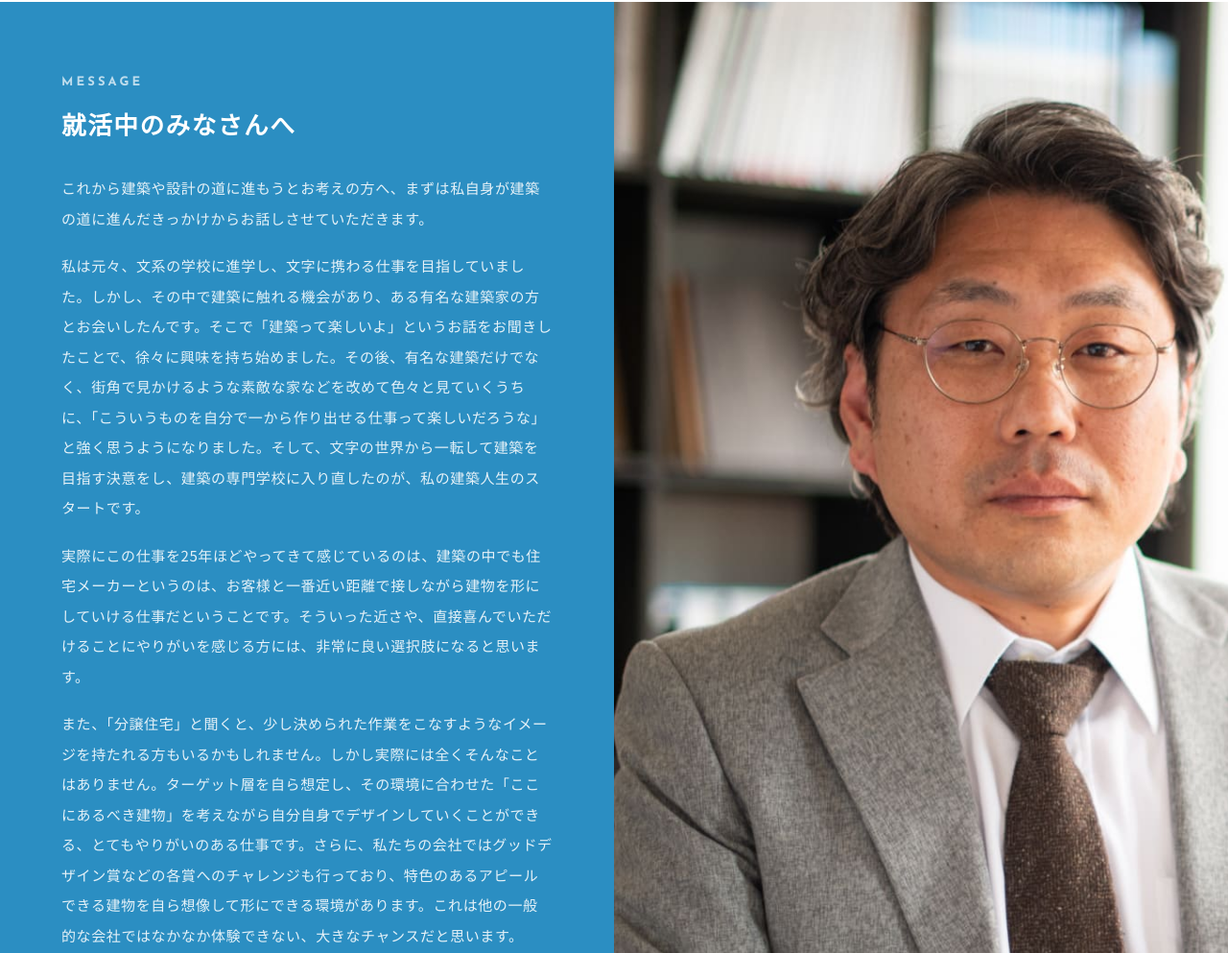
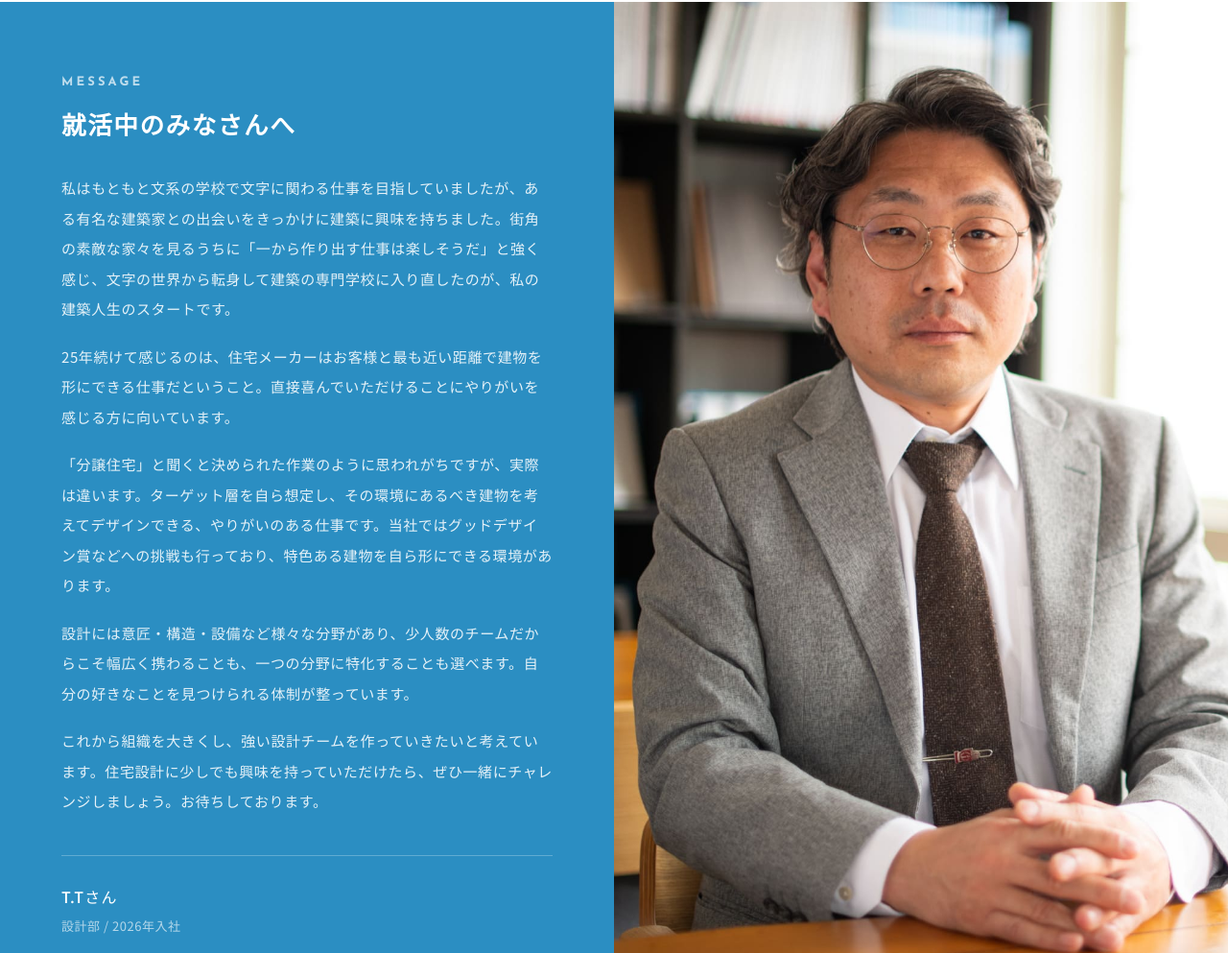
Before and after one commit to chiba-prh/recruit, a plain HTML site: page people/02.html in a window 1280 px wide. Shown: the part 7441-8434 px from the top of the page at 96% size. Drawn offline with Linux system fonts and the light colour scheme.

Commit message:
Update people/02.html (設計T.T 先輩社員の声ページ)
Co-Authored-By: Claude Sonnet 4.6 <noreply@anthropic.com>

```diff
--- a/people/02.html
+++ b/people/02.html
@@ -549,12 +549,11 @@
       <span class="pp-sec-label">Message</span>
       <h2 class="pp-sec-title" id="msg-title"></h2>
       <div class="msg-body">
-        <p>これから建築や設計の道に進もうとお考えの方へ、まずは私自身が建築の道に進んだきっかけからお話しさせていただきます。</p>
-        <p>私は元々、文系の学校に進学し、文字に携わる仕事を目指していました。しかし、その中で建築に触れる機会があり、ある有名な建築家の方とお会いしたんです。そこで「建築って楽しいよ」というお話をお聞きしたことで、徐々に興味を持ち始めました。その後、有名な建築だけでなく、街角で見かけるような素敵な家などを改めて色々と見ていくうちに、「こういうものを自分で一から作り出せる仕事って楽しいだろうな」と強く思うようになりました。そして、文字の世界から一転して建築を目指す決意をし、建築の専門学校に入り直したのが、私の建築人生のスタートです。</p>
-        <p>実際にこの仕事を25年ほどやってきて感じているのは、建築の中でも住宅メーカーというのは、お客様と一番近い距離で接しながら建物を形にしていける仕事だということです。そういった近さや、直接喜んでいただけることにやりがいを感じる方には、非常に良い選択肢になると思います。</p>
-        <p>また、「分譲住宅」と聞くと、少し決められた作業をこなすようなイメージを持たれる方もいるかもしれません。しかし実際には全くそんなことはありません。ターゲット層を自ら想定し、その環境に合わせた「ここにあるべき建物」を考えながら自分自身でデザインしていくことができる、とてもやりがいのある仕事です。さらに、私たちの会社ではグッドデザイン賞などの各賞へのチャレンジも行っており、特色のあるアピールできる建物を自ら想像して形にできる環境があります。これは他の一般的な会社ではなかなか体験できない、大きなチャンスだと思います。</p>
-        <p>設計の仕事といっても、意匠、構造、設備、あるいは仕様決めなど、様々な分野があります。現在は設計部の組織を大きくしている段階の少人数のチームだからこそ、ご希望があれば設計全般に幅広く携わることもできますし、何か一つの分野に特化して強みを伸ばすことも、ご自身で選んでいただけます。色々な業務に携わりながら「自分が本当に好きなこと」を見つけられる受け口や体制がうちの会社には整っています。</p>
-        <p>これからいろいろな方と協力しながら組織を大きくし、強い設計チームを作っていきたいと考えています。少しでも私たちの会社の取り組みや住宅設計の分野に興味を持っていただけたなら、ぜひ自分のやりたい分野や好きなことを見つけて、一緒にチャレンジしていきましょう。お待ちしております。</p>
+        <p>私はもともと文系の学校で文字に関わる仕事を目指していましたが、ある有名な建築家との出会いをきっかけに建築に興味を持ちました。街角の素敵な家々を見るうちに「一から作り出す仕事は楽しそうだ」と強く感じ、文字の世界から転身して建築の専門学校に入り直したのが、私の建築人生のスタートです。</p>
+        <p>25年続けて感じるのは、住宅メーカーはお客様と最も近い距離で建物を形にできる仕事だということ。直接喜んでいただけることにやりがいを感じる方に向いています。</p>
+        <p>「分譲住宅」と聞くと決められた作業のように思われがちですが、実際は違います。ターゲット層を自ら想定し、その環境にあるべき建物を考えてデザインできる、やりがいのある仕事です。当社ではグッドデザイン賞などへの挑戦も行っており、特色ある建物を自ら形にできる環境があります。</p>
+        <p>設計には意匠・構造・設備など様々な分野があり、少人数のチームだからこそ幅広く携わることも、一つの分野に特化することも選べます。自分の好きなことを見つけられる体制が整っています。</p>
+        <p>これから組織を大きくし、強い設計チームを作っていきたいと考えています。住宅設計に少しでも興味を持っていただけたら、ぜひ一緒にチャレンジしましょう。お待ちしております。</p>
       </div>
       <div class="msg-profile">
         <p class="msg-profile-name">T.Tさん</p>
```
